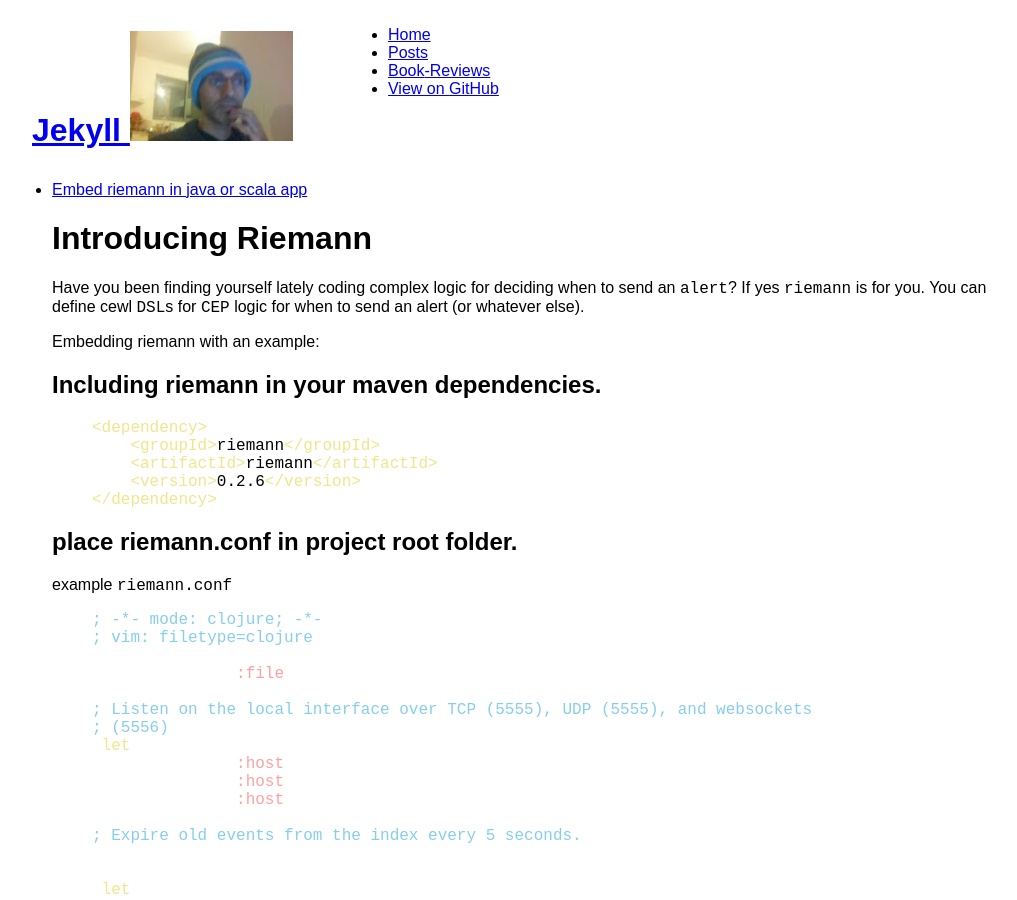
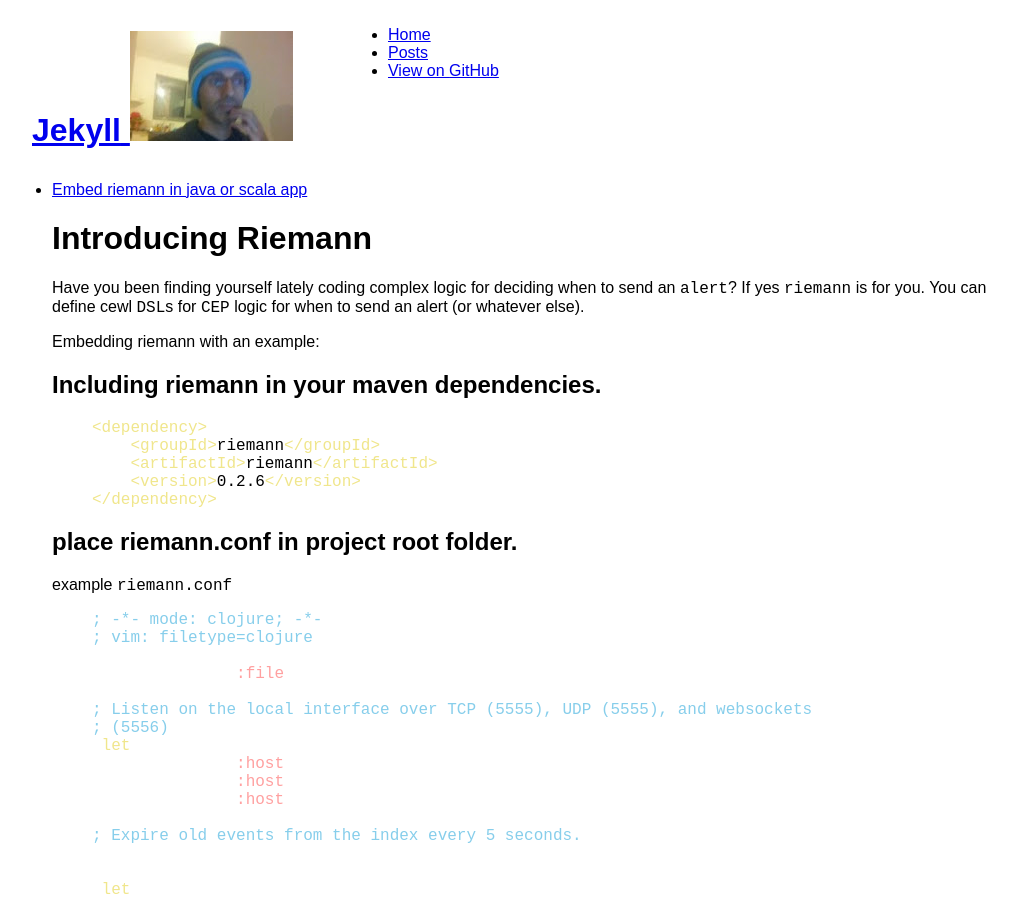
Before and after one commit to tomer-ben-david-archive/tomer-ben-david-archive.github.io, a Jekyll site: the page built from index.html, in a window 1280 px wide and 900 px high. Shown: the whole window, without its empty margins (139-1156 px from the left). Built offline with Jekyll 4.4.1, drawn with Linux system fonts in a browser that asks for light colours.

Commit message:
removed book reviews

```diff
--- a/_includes/primary-nav-items.html
+++ b/_includes/primary-nav-items.html
@@ -5,9 +5,9 @@
   <li class="{% if page.author %}current{% endif %}">
     <a href="/news/">Posts</a>
   </li>
-  <li class="{% if page.url contains '/docs/' %}current{% endif %}">
-    <a href="/docs/home/">Book<span class="show-on-mobiles"></span><span class="hide-on-mobiles">-Reviews</span></a>
-  </li>
+  <!--<li class="{% if page.url contains '/docs/' %}current{% endif %}">-->
+    <!--<a href="/docs/home/">Book<span class="show-on-mobiles"></span><span class="hide-on-mobiles">-Reviews</span></a>-->
+  <!--</li>-->
 <!--   <li>
     <a href="{{ site.help_url }}">Help</a>
   </li>
```
